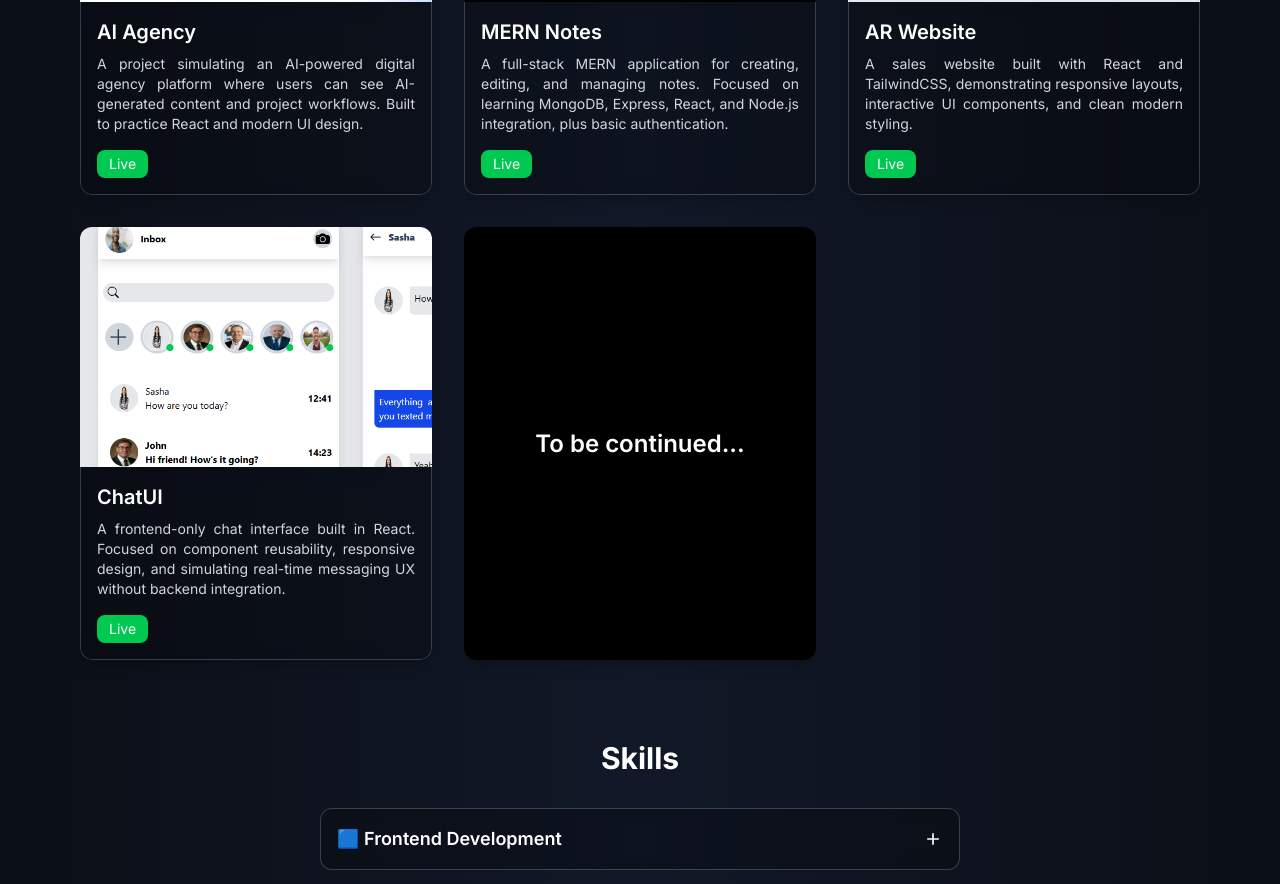
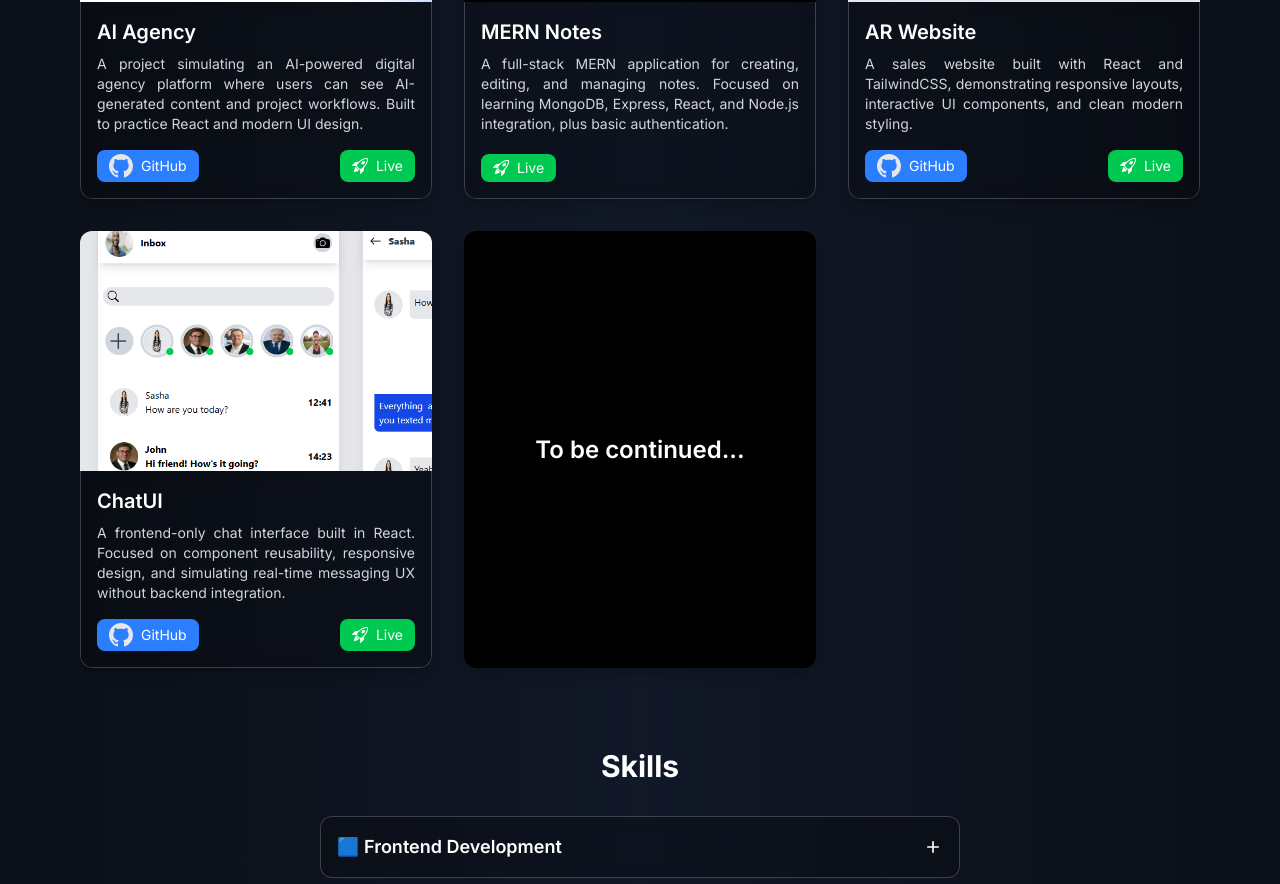
Before and after one commit to rotarualexandru22/my-dev-portfolio, a React (Vite) app: page / in a window 1280 px wide. Shown: the part 1170-2054 px from the top of the page. Built offline with nearby package versions, Linux system fonts and the light colour scheme.

Commit message:
Added 3 projects to Live + Github

```diff
--- a/src/components/ProjectCard.jsx
+++ b/src/components/ProjectCard.jsx
@@ -41,28 +41,40 @@ const ProjectCard = ({ title, description, image, live, github }) => {
               <p className="text-gray-300 text-sm text-justify">{description}</p>
             </div>
 
+            {/* Github + Live container */}
             <div className="flex justify-between mt-4">
+              {/* Github + SVG BTN */}
               {github && (
                 <a
                     href={github}
                     target="_blank"
                     rel="noopener noreferrer"
-                  className="px-3 py-1 bg-blue-500 hover:bg-blue-600 text-white rounded-lg text-sm"
+                    className="px-3 py-1 bg-blue-500 hover:bg-blue-600 text-white rounded-lg text-sm flex items-center space-x-2"
                 >
-                  GitHub
+                <svg xmlns="http://www.w3.org/2000/svg" width="16" height="16" fill="currentColor" className="svg-styling" viewBox="0 0 16 16">
+                    <path d="M8 0C3.58 0 0 3.58 0 8c0 3.54 2.29 6.53 5.47 7.59.4.07.55-.17.55-.38 0-.19-.01-.82-.01-1.49-2.01.37-2.53-.49-2.69-.94-.09-.23-.48-.94-.82-1.13-.28-.15-.68-.52-.01-.53.63-.01 1.08.58 1.23.82.72 1.21 1.87.87 2.33.66.07-.52.28-.87.51-1.07-1.78-.2-3.64-.89-3.64-3.95 0-.87.31-1.59.82-2.15-.08-.2-.36-1.02.08-2.12 0 0 .67-.21 2.2.82.64-.18 1.32-.27 2-.27s1.36.09 2 .27c1.53-1.04 2.2-.82 2.2-.82.44 1.1.16 1.92.08 2.12.51.56.82 1.27.82 2.15 0 3.07-1.87 3.75-3.65 3.95.29.25.54.73.54 1.48 0 1.07-.01 1.93-.01 2.2 0 .21.15.46.55.38A8.01 8.01 0 0 0 16 8c0-4.42-3.58-8-8-8"/>
+                </svg>
+                <span>GitHub</span>
                 </a>
                   )}
+              {/* Live + SVG BTN */}
               {live && (
                 <a
                     href={live}
                     target="_blank"
                     rel="noopener noreferrer"
-                  className="px-3 py-1 bg-green-500 hover:bg-green-600 text-white rounded-lg text-sm"
+                    className="px-3 py-1 bg-green-500 hover:bg-green-600 text-white rounded-lg text-sm flex items-center space-x-2"
                 >
-                  Live
+                <svg xmlns="http://www.w3.org/2000/svg" width="16" height="16" fill="currentColor" className="text-white" viewBox="0 0 16 16">
+                    <path d="M9.752 6.193c.599.6 1.73.437 2.528-.362s.96-1.932.362-2.531c-.599-.6-1.73-.438-2.528.361-.798.8-.96 1.933-.362 2.532"/>
+                    <path d="M15.811 3.312c-.363 1.534-1.334 3.626-3.64 6.218l-.24 2.408a2.56 2.56 0 0 1-.732 1.526L8.817 15.85a.51.51 0 0 1-.867-.434l.27-1.899c.04-.28-.013-.593-.131-.956a9 9 0 0 0-.249-.657l-.082-.202c-.815-.197-1.578-.662-2.191-1.277-.614-.615-1.079-1.379-1.275-2.195l-.203-.083a10 10 0 0 0-.655-.248c-.363-.119-.675-.172-.955-.132l-1.896.27A.51.51 0 0 1 .15 7.17l2.382-2.386c.41-.41.947-.67 1.524-.734h.006l2.4-.238C9.005 1.55 11.087.582 12.623.208c.89-.217 1.59-.232 2.08-.188.244.023.435.06.57.093q.1.026.16.045c.184.06.279.13.351.295l.029.073a3.5 3.5 0 0 1 .157.721c.055.485.051 1.178-.159 2.065m-4.828 7.475.04-.04-.107 1.081a1.54 1.54 0 0 1-.44.913l-1.298 1.3.054-.38c.072-.506-.034-.993-.172-1.418a9 9 0 0 0-.164-.45c.738-.065 1.462-.38 2.087-1.006M5.205 5c-.625.626-.94 1.351-1.004 2.09a9 9 0 0 0-.45-.164c-.424-.138-.91-.244-1.416-.172l-.38.054 1.3-1.3c.245-.246.566-.401.91-.44l1.08-.107zm9.406-3.961c-.38-.034-.967-.027-1.746.163-1.558.38-3.917 1.496-6.937 4.521-.62.62-.799 1.34-.687 2.051.107.676.483 1.362 1.048 1.928.564.565 1.25.941 1.924 1.049.71.112 1.429-.067 2.048-.688 3.079-3.083 4.192-5.444 4.556-6.987.183-.771.18-1.345.138-1.713a3 3 0 0 0-.045-.283 3 3 0 0 0-.3-.041Z"/>
+                    <path d="M7.009 12.139a7.6 7.6 0 0 1-1.804-1.352A7.6 7.6 0 0 1 3.794 8.86c-1.102.992-1.965 5.054-1.839 5.18.125.126 3.936-.896 5.054-1.902Z"/>
+                </svg>
+                <span>Live</span>
                 </a>
                   )}
             </div>
+
           </div>
         </>
       )}
--- a/src/data/projectData.js
+++ b/src/data/projectData.js
@@ -5,7 +5,8 @@ const projectData = [
         title: "AI Agency",
         description: "A project simulating an AI-powered digital agency platform where users can see AI-generated content and project workflows. Built to practice React and modern UI design.",
         image: "/images/aiagency.png",
-        live: "#",
+        live: "https://ai-agency-orcin.vercel.app/#",
+        github: "https://github.com/rotarualexandru22/ai-agency",
     },
     {
         id: 2,
@@ -19,14 +20,16 @@ const projectData = [
         title: "AR Website",
         description: "A sales website built with React and TailwindCSS, demonstrating responsive layouts, interactive UI components, and clean modern styling.",
         image: "/images/arwebsite.png",
-        live: "#",
+        live: "https://ar-website-three.vercel.app/",
+        github: "https://github.com/rotarualexandru22/ar-website",
     },
     {
         id: 4,
         title: "ChatUI",
         description: "A frontend-only chat interface built in React. Focused on component reusability, responsive design, and simulating real-time messaging UX without backend integration.",
         image: "/images/chatui.png",
-        live: "#",
+        live: "https://chatui-two.vercel.app/",
+        github: "https://github.com/rotarualexandru22/chatui",
     },
     {
         id: 5,
```
Lines whose indentation alone changed are shown as unchanged.
